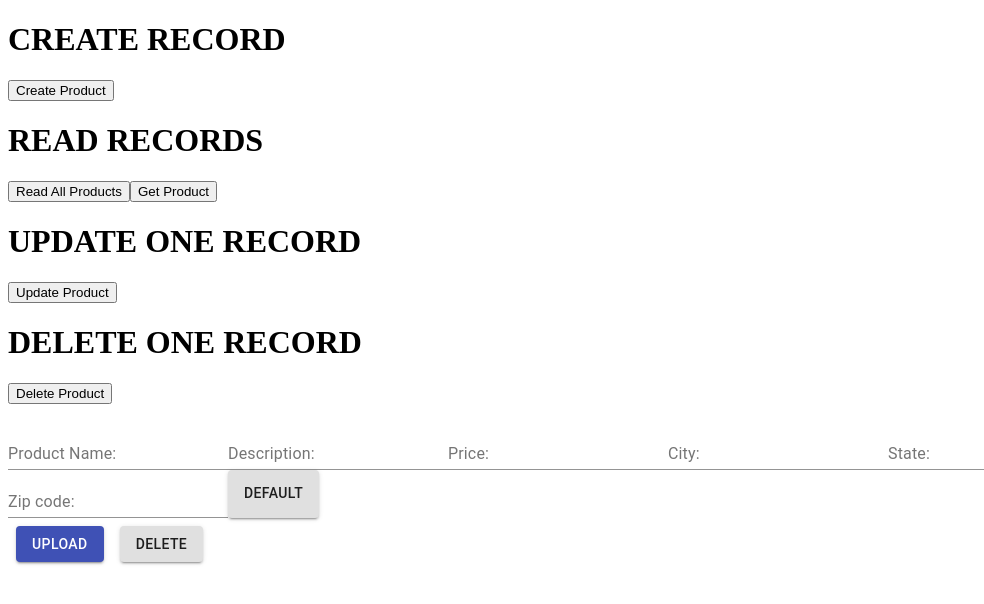
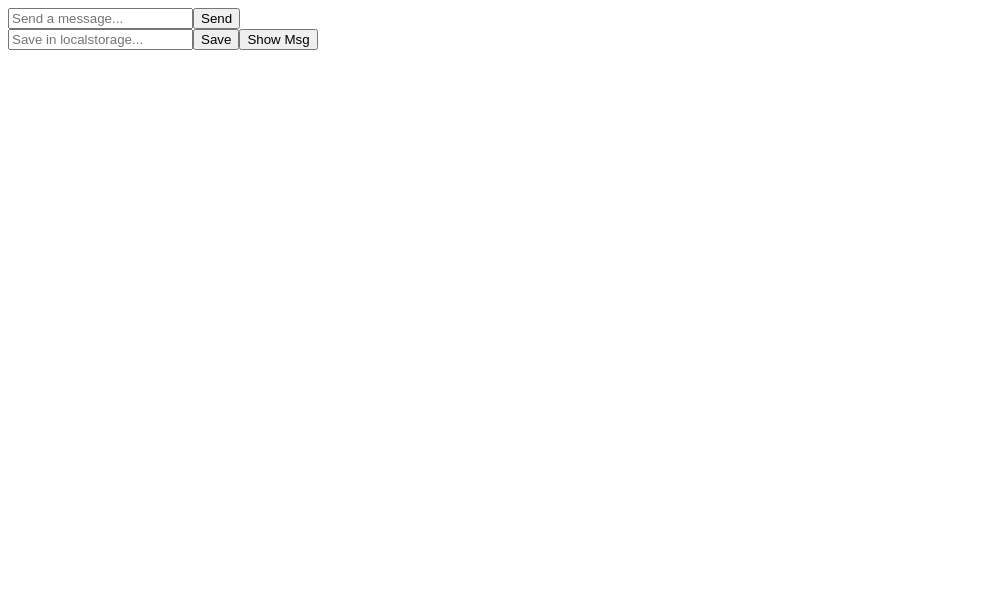
Before and after one commit to acosta-andres-r/pro-offer, a React (Create React App) app in the folder client/: page / in a window 1280 px wide. Shown: the top 604 px of the page, without its empty margins (0-984 px from the left). Built offline with nearby package versions, Linux system fonts and the light colour scheme.

Commit message:
Included routes to test live chat.

```diff
--- a/client/src/App.js
+++ b/client/src/App.js
@@ -1,12 +1,33 @@
 import React from "react";
-// import { BrowserRouter as Router, Route, Switch } from "react-router-dom";
+import { BrowserRouter as Router, Route, Switch } from "react-router-dom";
 
 import ProductDB from "./container/ProductDB";
+import Chat from "./container/Chat";
+import Admin from "./container/Admin"
 
 function App() {
 
   return (
-    <ProductDB />
+    // <ProductDB />
+
+    <Router>
+      <Switch>
+        <Route exact path={"/"}>
+          <Chat />
+        </Route>
+        <Route exact path={"/admin"}>
+          <Admin />
+        </Route>
+        {/* <Route exact path="/books/:id">
+            <Detail />
+          </Route> */}
+        {/* <Route>
+      <NoMatch />
+    </Route> */}
+      </Switch>
+    </Router >
+
+
   );
 }
 
```
